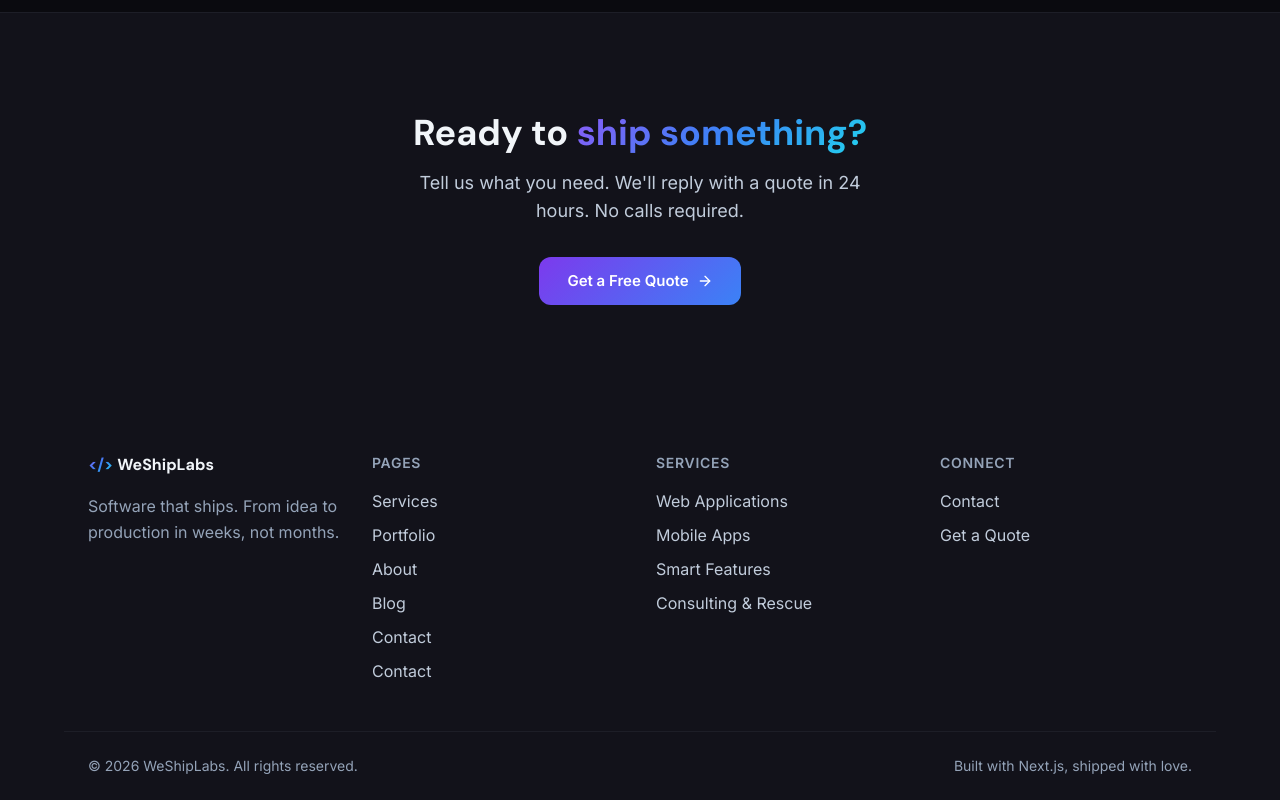
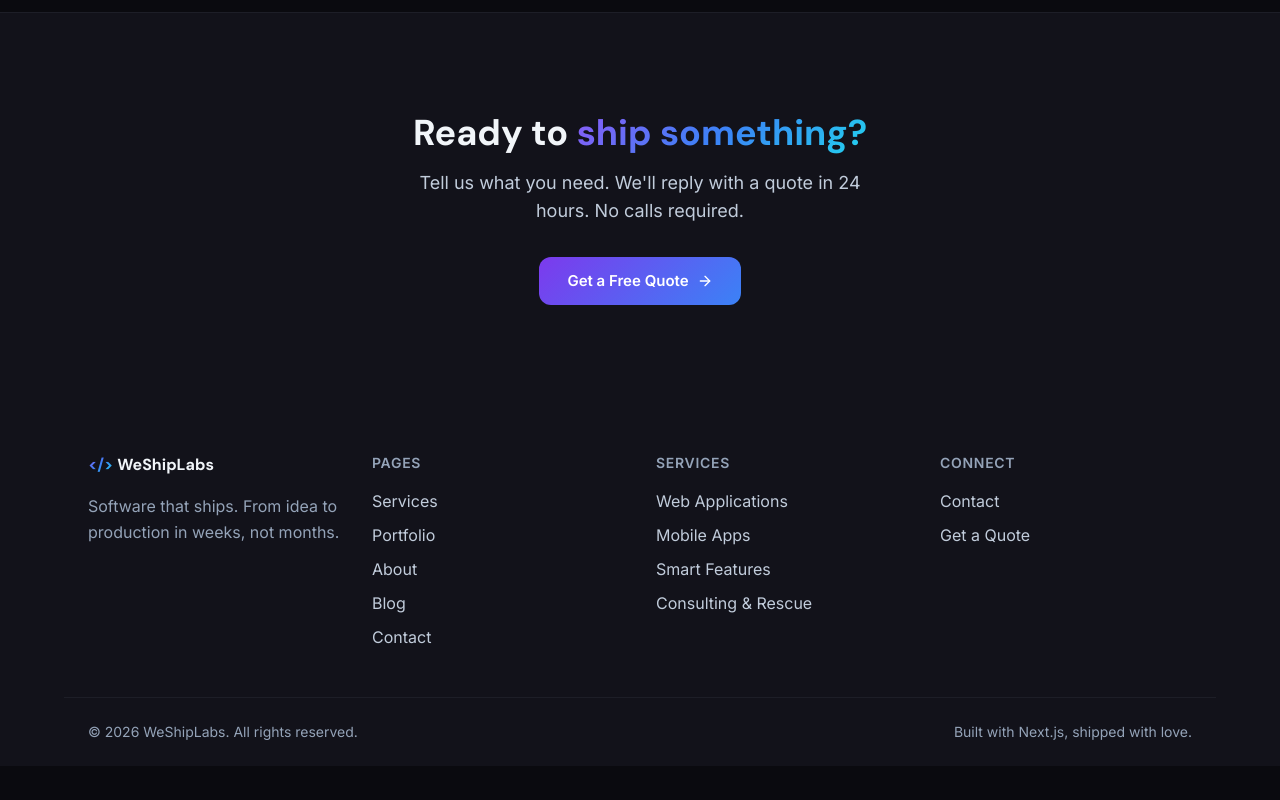
Before and after one commit to AshishSGit/weshiplabs, a Next.js app: page / in a window 1280 px wide. Shown: the part 9205-10005 px from the top of the page. After the commit the page ends 9971 px from the top, so only its background shows below. Built offline with nearby package versions, Linux system fonts and the light colour scheme.

Commit message:
Footer: remove duplicate Contact link from Pages column
NAV_LINKS now includes Contact (added in earlier nav refresh) so the
hardcoded extra Link below the .map() rendered it twice.

```diff
--- a/components/layout/footer.tsx
+++ b/components/layout/footer.tsx
@@ -38,9 +38,6 @@ export default function Footer() {
                 {link.label}
               </Link>
             ))}
-            <Link href="/contact" className="text-base text-text-muted hover:text-text-primary transition-colors">
-              Contact
-            </Link>
           </div>
         </div>
         <div>
```
